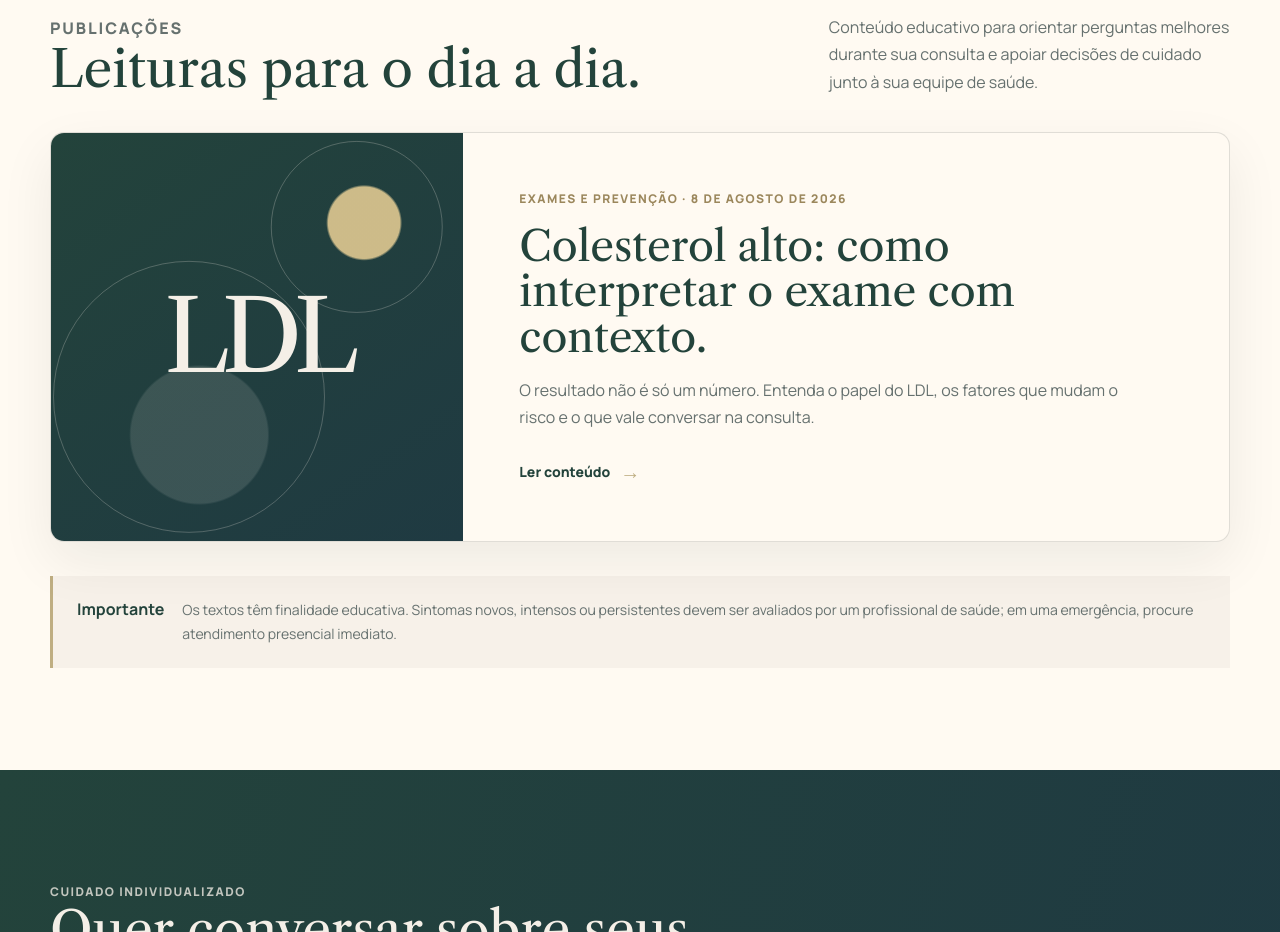
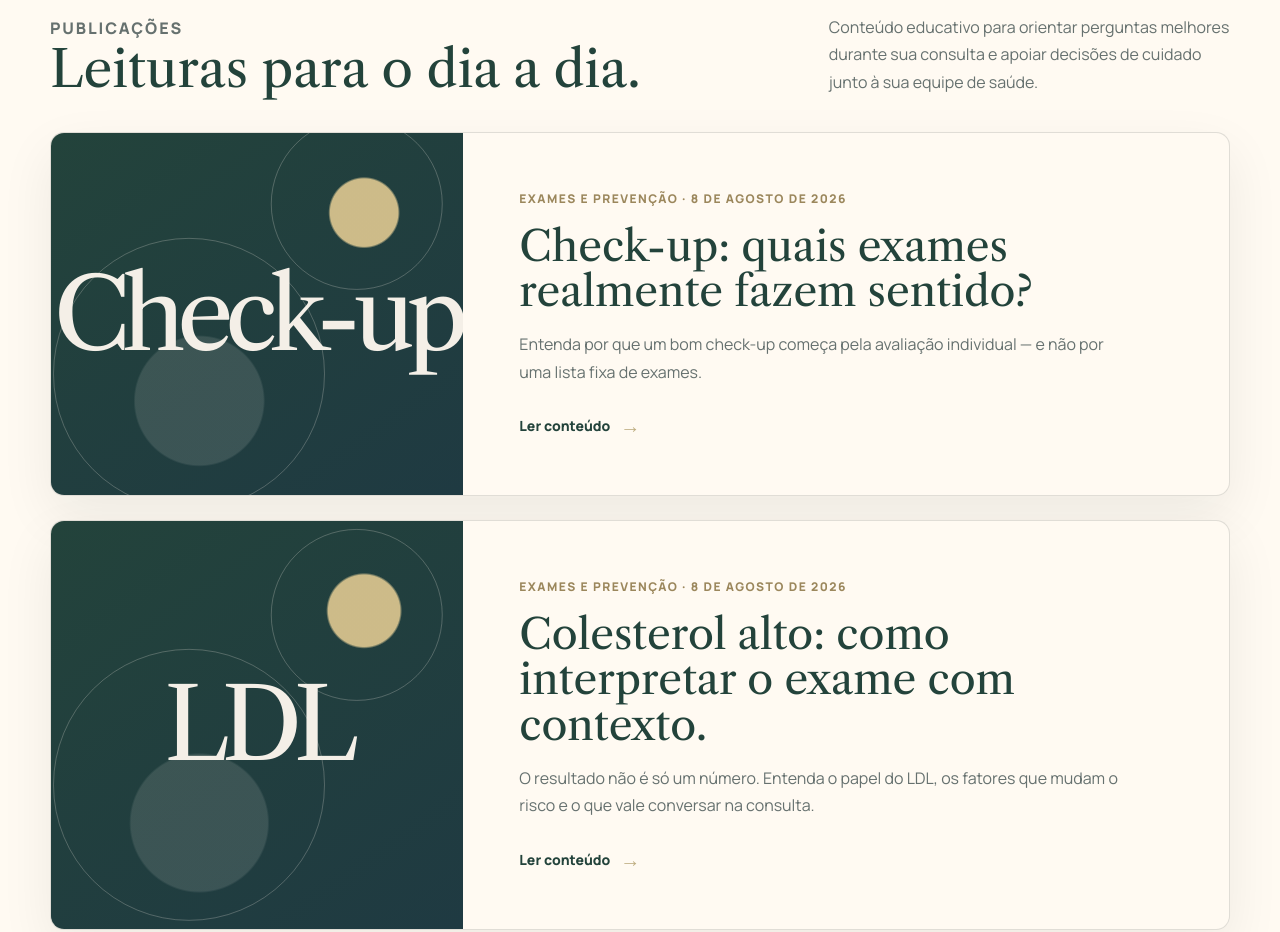
Before and after one commit to guirampinelli/Dr.-Guilherme-Rampinelli, a plain HTML site: page conteudos/index.html in a window 1280 px wide. Shown: the part 860-1792 px from the top of the page. Drawn offline with nearby package versions, Linux system fonts and the light colour scheme.

Commit message:
Adiciona artigo de check-up aos conteúdos

```diff
--- a/conteudos/index.html
+++ b/conteudos/index.html
@@ -72,6 +72,12 @@
             {
               "@type": "ListItem",
               "position": 1,
+              "url": "https://drrampinelli.com.br/conteudos/check-up-exames/",
+              "name": "Check-up: quais exames realmente fazem sentido?"
+            },
+            {
+              "@type": "ListItem",
+              "position": 2,
               "url": "https://drrampinelli.com.br/conteudos/colesterol-alto/",
               "name": "Colesterol alto: como interpretar o exame com contexto"
             }
@@ -142,6 +148,19 @@
           </div>
 
           <div class="article-grid">
+            <a class="article-card" href="check-up-exames/" aria-label="Ler: Check-up: quais exames realmente fazem sentido">
+              <div class="article-card-art" aria-hidden="true"><span>Check-up</span></div>
+              <div class="article-card-copy">
+                <p class="article-kicker">Exames e prevenção · 8 de agosto de 2026</p>
+                <h2>Check-up: quais exames realmente fazem sentido?</h2>
+                <p>
+                  Entenda por que um bom check-up começa pela avaliação individual — e não por uma
+                  lista fixa de exames.
+                </p>
+                <span class="article-link">Ler conteúdo</span>
+              </div>
+            </a>
+
             <a class="article-card" href="colesterol-alto/" aria-label="Ler: Colesterol alto: como interpretar o exame com contexto">
               <div class="article-card-art" aria-hidden="true"><span>LDL</span></div>
               <div class="article-card-copy">
```
